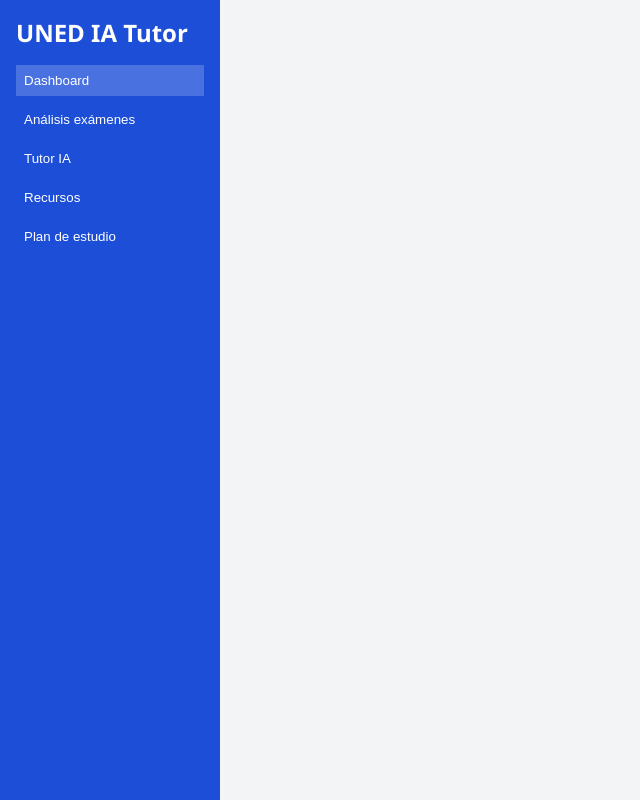
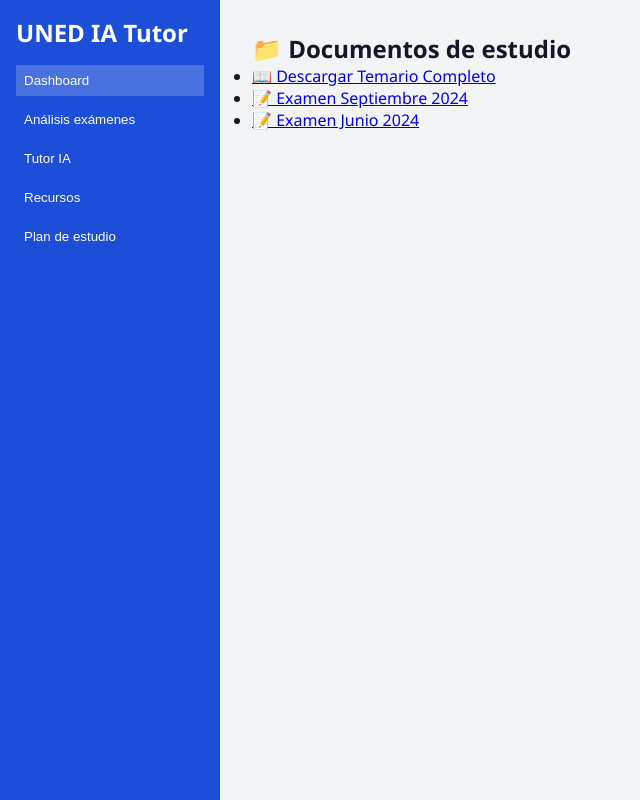
Before and after one commit to jmjurado77/uned-tutor-ai, a website with bundled scripts: page index.html in a window 1280 px wide. Shown: the whole page, without its empty margins (0-640 px from the left). Built offline with nearby package versions, Linux system fonts and the light colour scheme.

Commit message:
Update index.html

```diff
--- a/index.html
+++ b/index.html
@@ -21,6 +21,29 @@
     </aside>
     <main id="main-content">
       <!-- Secciones dinámicas -->
+      <!-- Dashboard, Analysis, Chat, Plan se cargan desde app.js -->
+      <!-- Sección de Recursos: -->
+      <section id="resources">
+        <h2>📁 Documentos de estudio</h2>
+        <ul>
+          <li>
+            <a href="assets/pdfs/temario-completo.pdf" target="_blank">
+              📖 Descargar Temario Completo
+            </a>
+          </li>
+          <li>
+            <a href="assets/pdfs/examen-2024-septiembre.pdf" target="_blank">
+              📝 Examen Septiembre 2024
+            </a>
+          </li>
+          <li>
+            <a href="assets/pdfs/examen-2024-junio.pdf" target="_blank">
+              📝 Examen Junio 2024
+            </a>
+          </li>
+          <!-- Añade aquí más <li> según los nombres reales de tus PDF -->
+        </ul>
+      </section>
     </main>
   </div>
   <script src="app.js"></script>
```
